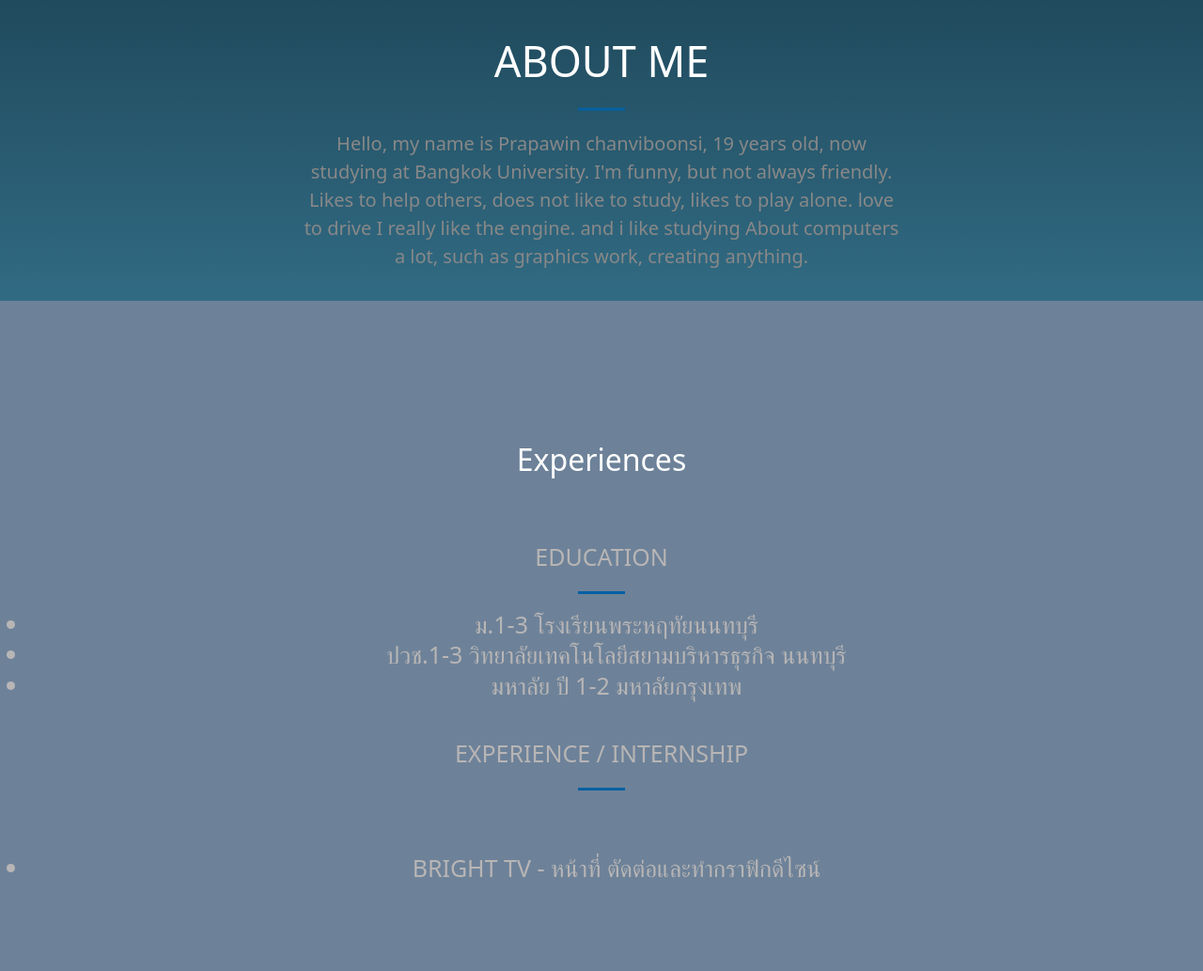
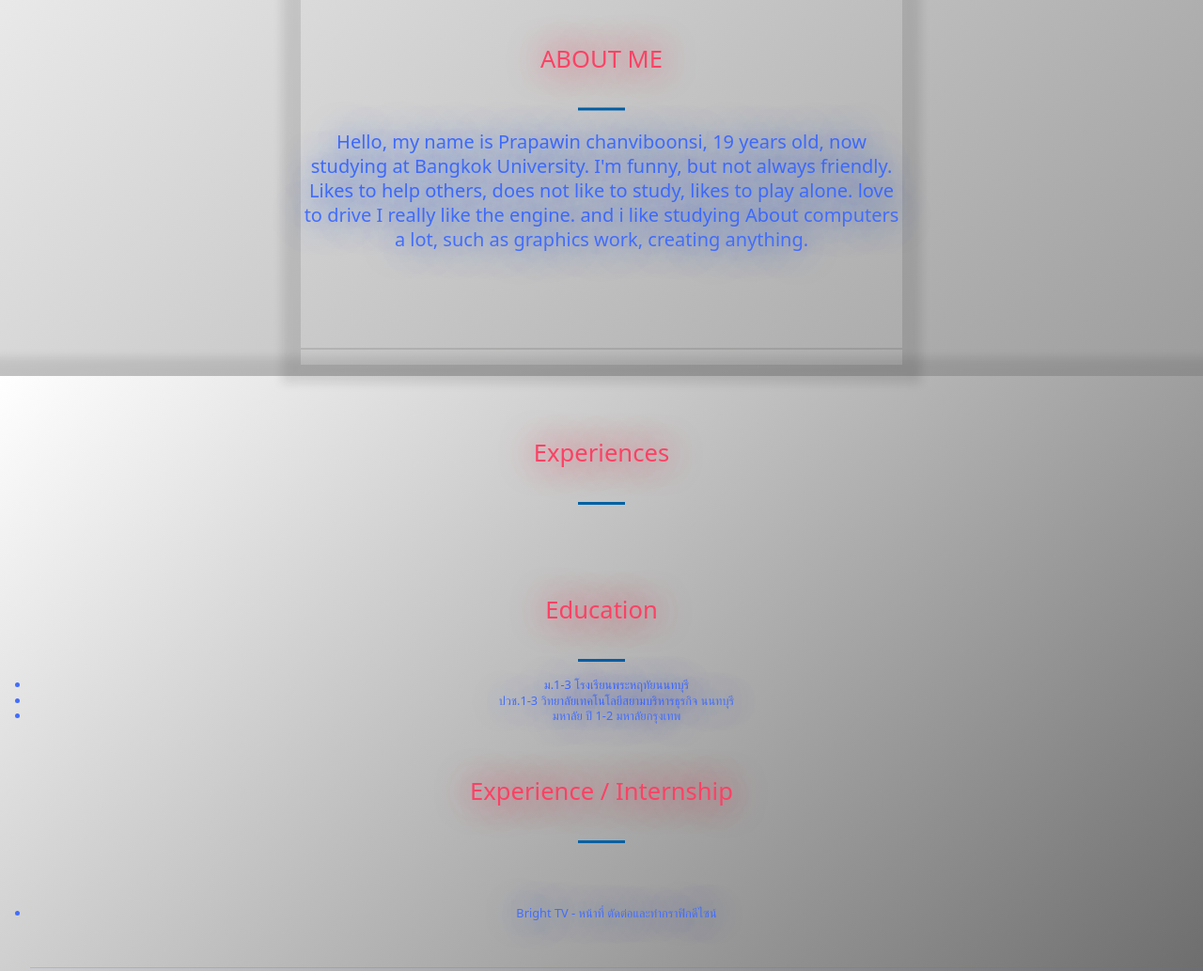
Before and after one commit to prapawinz/bootstrap5, a plain HTML site: page profile.html in a window 1280 px wide. Shown: the part 480-1513 px from the top of the page at 94% size. Drawn offline with Linux system fonts and the light colour scheme.

Commit message:
Add files via upload

```diff
--- a/profile.css
+++ b/profile.css
@@ -4,7 +4,11 @@
     box-sizing: border-box;
 }
 body {
+    content: '';
+    display: block;
     height: 2000px;
+    background-size: contain;
+    background-image: linear-gradient(135deg, rgb(255, 255, 255) 0%, rgba(105, 105, 105, 1) 100%);
 }
 .header {
     overflow: auto;
@@ -22,12 +26,10 @@ body {
     float: left;
     width: 35%;
     font-size: 30px;
-
-    color: rgba(255, 255, 255, 0.7);
 }
 
 .home {
-    height: 100vh;
+    height: 110vh;
     background-size: cover;
     background-position: 0 -100px;
     position: relative;
@@ -39,6 +41,7 @@ body {
     top: 50%;
     left: 50%;
     transform: translate(-50%, -50%);
+    box-shadow: 0px 0px 10px 20px rgba(0, 0, 0, 0.1);
 }
 
 .home:after {
@@ -46,20 +49,22 @@ body {
     display: block;
     width: 100%;
     height: 100%;
-    background: linear-gradient(to bottom, rgb(7, 24, 36) 0%, #316B83 100%);
+
+
 }
 
 .home-content h1 {
-    color: #fff;
-    font-size: 45px;
     text-transform: uppercase;
-    line-height: 1.3;
+    color: #FB4264;
+  font-size: 2vw;
+  line-height: 5vw;
+  text-shadow: 0 0 3vw #F40A35;
 }
 .ul-edu{
-    color: rgb(184, 181, 181);
-    font-size: 25px;
-    text-transform: uppercase;
-    line-height: 1.3;
+    color: #FB4264;
+  font-size: 2vw;
+  line-height: 5vw;
+  text-shadow: 0 0 3vw #F40A35;
 }
 
 /* span grouping */
@@ -74,7 +79,7 @@ body {
 }
 
 .home-content p {
-    color: #888;
+    color: #426DFB;
     font-size: 20px;
     margin: 15px 0;
 }
@@ -82,23 +87,61 @@ body {
 
 
 .section-need {
-    background-color: #6D8299;
+    background-image: linear-gradient(135deg, rgb(255, 255, 255) 0%, rgba(105, 105, 105, 1) 100%);
     text-align: center;
-    padding: 150px 0;
-    color: #ffffff
+    padding: 50px 0;
+    box-shadow: 0px 0px 10px 20px rgba(0, 0, 0, 0.1);
+
 }
 
 .services {
-    background-color: #8CA1A5;
+    background-image: linear-gradient(135deg, rgb(255, 255, 255) 0%, rgba(105, 105, 105, 1) 100%);
+    padding: 150px 0;
     text-align: center;
-    padding: 150px 0;
-    color: #fff;
+    color: #FB4264;
+    font-size: 1vw;
+    line-height: 5vw;
+    text-shadow: 0 0 3vw #F40A35;
+    box-shadow: 0px 0px 10px 20px rgba(0, 0, 0, 0.1);
 }
 
 .h2-adobe{
     text-align: left;
 }
 .div-contact{
-    background-color: #698388;
+    background-image: linear-gradient(135deg, rgb(255, 255, 255) 0%, rgba(105, 105, 105, 1) 100%);
     color: #fff;
+    box-shadow: 0px 0px 10px 20px rgba(0, 0, 0, 0.1);
 }
+.p-about{
+    color: #426DFB;
+    font-size: 2vw;
+    text-shadow: 0 0 3vw #2356FF;
+    line-height: 1.3;
+}
+.h2-exp{
+    color: #FB4264;
+  font-size: 2vw;
+  line-height: 5vw;
+  text-shadow: 0 0 3vw #F40A35;
+
+}
+.i-adobe{
+    color: #426DFB;
+    font-size: 1vw;
+    text-shadow: 0 0 3vw #2356FF;
+    line-height: 1.3;
+}
+.ul-eduer{
+    color: #426DFB;
+    font-size: 1vw;
+    text-shadow: 0 0 3vw #2356FF;
+    line-height: 1.3;
+}
+.div-contact{
+    color: #FB4264;
+  font-size: 1vw;
+  line-height: 1vw;
+  text-shadow: 0 0 3vw #F40A35;
+  box-shadow: 0px 0px 10px 20px rgba(0, 0, 0, 0.1);
+}
--- a/profile.html
+++ b/profile.html
@@ -5,7 +5,7 @@
         <!-- Bootstrap CSS -->
     <link rel="stylesheet" href="css/bootstrap.min.css">
     </head>
-    <body>
+    <body >
         <nav class="navbar navbar-expand-sm navbar-dark bg-dark fixed-top">
           <div class="container">
             <a href="index.html" class="navbar-brand">PORTFOLIO</a>
@@ -41,15 +41,20 @@
                 <br>
                 <h1>About Me</h1>
                 <span class="line"></span>
-                <p>Hello, my name is Prapawin chanviboonsi, 19 years old, now studying at Bangkok University.
+                <p class="p-about">Hello, my name is Prapawin chanviboonsi, 19 years old, now studying at Bangkok University.
                     I'm funny, but not always friendly. Likes to help others, does not like to study, likes to play alone. love to drive I really like the engine.
                     and i like studying About computers a lot, such as graphics work, creating anything.</p>
+                    <br>
+                    <br>
+                    <br>
+                    <hr>
             </div>
         </div>
           <!-- หน้า Experiences -->
       <section id="Experiences">
         <div class="section-need">
             <h2 class="h2-exp">Experiences</h2>
+            <span class="line"></span>
             <figure class="text-center">
                 <blockquote class="blockquote">
                     <br>
@@ -57,7 +62,7 @@
                     <h3 class="ul-edu">Education</h3>
                     <span class="line"></span>
                 </blockquote>
-               <ul class="ul-edu">
+               <ul class="ul-eduer">
                     <li>
                     ม.1-3 โรงเรียนพระหฤทัยนนทบุรี <cite title="Source Title"></cite>
                     </li>
@@ -76,9 +81,14 @@
                 <span class="line"></span>
                 <br>
               </blockquote>
-              <ul class="ul-edu">
+              <ul class="ul-eduer">
                 <li>
                     Bright TV - หน้าที่ ตัดต่อและทำกราฟิกดีไซน์ <cite title="Source Title"></cite>
+                    <br>
+                    <br>
+                    <br>
+
+            <hr>
                 </li>
             </ul>
         </div>
@@ -144,11 +154,7 @@
                           <img src="imges/kisspng-sketchup-symbol-logo-3d-computer-graphics-sketch-5abf3b4f1b2561.7314092415224819991112.png" style="width: 18px; height: 18px; border-radius: 3.5px;">
                           <i class="i-adobe">  SketchUp</i> 🟡🟡🟡🟡🟡
                       </p>
-                      </div>
-                      <br>
-                      <br>
-                      <br>
-                      <br>
+                    </div>
                       <hr>
               </section>
 
@@ -184,7 +190,6 @@
                     &copy; 2021 prapawin &copy;
                 </div>
             </section>
-
  <!-- Bootstrap JS -->
  <script src="js/bootstrap.bundle.min.js"></script>
     </body>
```
Also changed, not shown: imges/1394262873-x1pjzF2RYh-o.gif (added), imges/532093b8a020784bc840c7a525fd7d2f.gif (added), imges/7172693062dfdf53798b0857ebc1d6d3.gif (added), imges/ดาว.jpg (added).
